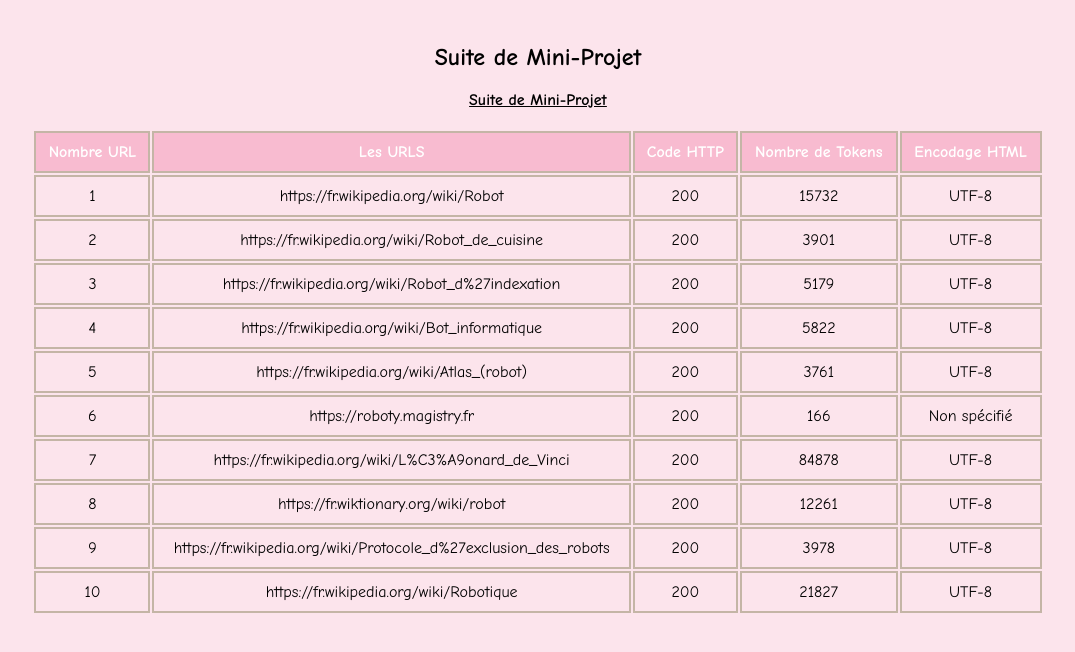
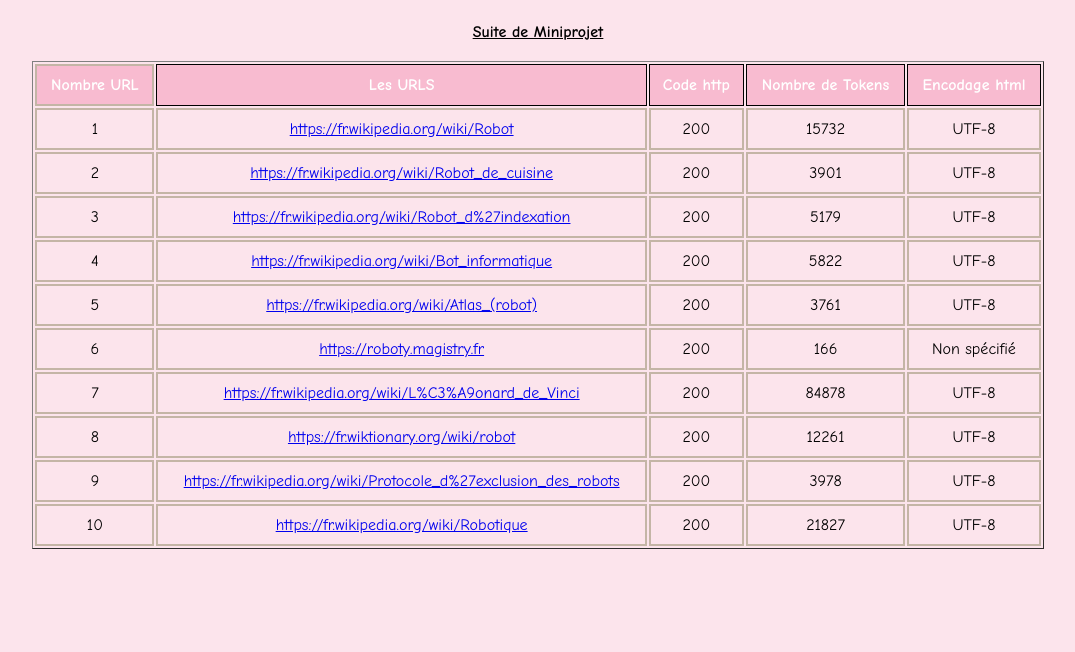
Before and after one commit to Ihsane39/tuto-page, a plain HTML site: page tableau-fr.html in a window 1280 px wide. Shown: the whole page, without its empty margins (102-1177 px from the left). Drawn offline with Linux system fonts and the light colour scheme.

Commit message:
ajout tabelau-fr.html lien clicalbles

```diff
--- a/tableau-fr.html
+++ b/tableau-fr.html
@@ -1,99 +1,95 @@
 <!DOCTYPE html>
 <html lang="fr">
 <head>
-    <meta charset="UTF-8">
-    <meta name="viewport" content="width=device-width, initial-scale=1.0">
-    <title>Tableau de Résultats</title>
-    <!-- Lien vers le fichier CSS personnalisé -->
-    <link rel="stylesheet" type="text/css" href="IG.css">
+    <title>A simple HTML</title>
+    <meta charset="UTF-8" />
+    <link rel="stylesheet" type="text/css" href="IG.css" />
 </head>
 <body>
 <div style="width: 80%; margin: 0 auto; padding-top: 15px;">
-        <h2>Suite de Mini-Projet</h2>
-        <!-- Tableau stylé -->
-        <table width="100%">
+    <table border="1" width="100%">
         <caption style="padding-bottom:20px;">
-                <strong><u>Suite de Mini-Projet</u></strong>
+            <strong><u><center>Suite de Miniprojet</center></strong></u>
         </caption>
         <thead>
             <tr>
-                    <th>Nombre URL</th>
-                    <th>Les URLS</th>
-                    <th>Code HTTP</th>
-                    <th>Nombre de Tokens</th>
-                    <th>Encodage HTML</th>
+                <th style="border: auto solid black; padding: 10px;">Nombre URL</th>
+                <th style="border: 1px solid black; padding: 10px;">Les URLS</th>
+                <th style="border: 1px solid black; padding: 10px;">Code http</th>
+                <th style="border: 1px solid black; padding: 10px;">Nombre de Tokens</th>
+                <th style="border: 1px solid black; padding: 10px;">Encodage html</th>
             </tr>
         </thead>
         <tbody>
             <tr>
-                    <td>1</td>
-                    <td>https://fr.wikipedia.org/wiki/Robot</td>
-                    <td>200</td>
-                    <td>15732</td>
-                    <td>UTF-8</td>
+                <td> 1 </td>
+                <td><a href="https://fr.wikipedia.org/wiki/Robot" target="_blank">https://fr.wikipedia.org/wiki/Robot</a></td>
+                <td> 200 </td>
+                <td> 15732 </td>
+                <td> UTF-8 </td>
             </tr>
             <tr>
-                    <td>2</td>
-                    <td>https://fr.wikipedia.org/wiki/Robot_de_cuisine</td>
-                    <td>200</td>
-                    <td>3901</td>
-                    <td>UTF-8</td>
+                <td> 2 </td>
+                <td><a href="https://fr.wikipedia.org/wiki/Robot_de_cuisine" target="_blank">https://fr.wikipedia.org/wiki/Robot_de_cuisine</a></td>
+                <td> 200 </td>
+                <td> 3901 </td>
+                <td> UTF-8 </td>
             </tr>
             <tr>
-                    <td>3</td>
-                    <td>https://fr.wikipedia.org/wiki/Robot_d%27indexation</td>
-                    <td>200</td>
-                    <td>5179</td>
-                    <td>UTF-8</td>
+                <td> 3 </td>
+                <td><a href="https://fr.wikipedia.org/wiki/Robot_d%27indexation" target="_blank">https://fr.wikipedia.org/wiki/Robot_d%27indexation</a></td>
+                <td> 200 </td>
+                <td> 5179 </td>
+                <td> UTF-8 </td>
             </tr>
             <tr>
-                    <td>4</td>
-                    <td>https://fr.wikipedia.org/wiki/Bot_informatique</td>
-                    <td>200</td>
-                    <td>5822</td>
-                    <td>UTF-8</td>
+                <td> 4 </td>
+                <td><a href="https://fr.wikipedia.org/wiki/Bot_informatique" target="_blank">https://fr.wikipedia.org/wiki/Bot_informatique</a></td>
+                <td> 200 </td>
+                <td> 5822 </td>
+                <td> UTF-8 </td>
             </tr>
             <tr>
-                    <td>5</td>
-                    <td>https://fr.wikipedia.org/wiki/Atlas_(robot)</td>
-                    <td>200</td>
-                    <td>3761</td>
-                    <td>UTF-8</td>
+                <td> 5 </td>
+                <td><a href="https://fr.wikipedia.org/wiki/Atlas_(robot)" target="_blank">https://fr.wikipedia.org/wiki/Atlas_(robot)</a></td>
+                <td> 200 </td>
+                <td> 3761 </td>
+                <td> UTF-8 </td>
             </tr>
             <tr>
-                    <td>6</td>
-                    <td>https://roboty.magistry.fr</td>
-                    <td>200</td>
-                    <td>166</td>
-                    <td>Non spécifié</td>
+                <td> 6 </td>
+                <td><a href="https://roboty.magistry.fr" target="_blank">https://roboty.magistry.fr</a></td>
+                <td> 200 </td>
+                <td> 166 </td>
+                <td> Non spécifié </td>
             </tr>
             <tr>
-                    <td>7</td>
-                    <td>https://fr.wikipedia.org/wiki/L%C3%A9onard_de_Vinci</td>
-                    <td>200</td>
-                    <td>84878</td>
-                    <td>UTF-8</td>
+                <td> 7 </td>
+                <td><a href="https://fr.wikipedia.org/wiki/L%C3%A9onard_de_Vinci" target="_blank">https://fr.wikipedia.org/wiki/L%C3%A9onard_de_Vinci</a></td>
+                <td> 200 </td>
+                <td> 84878 </td>
+                <td> UTF-8 </td>
             </tr>
             <tr>
-                    <td>8</td>
-                    <td>https://fr.wiktionary.org/wiki/robot</td>
-                    <td>200</td>
-                    <td>12261</td>
-                    <td>UTF-8</td>
+                <td> 8 </td>
+                <td><a href="https://fr.wiktionary.org/wiki/robot" target="_blank">https://fr.wiktionary.org/wiki/robot</a></td>
+                <td> 200 </td>
+                <td> 12261 </td>
+                <td> UTF-8 </td>
             </tr>
             <tr>
-                    <td>9</td>
-                    <td>https://fr.wikipedia.org/wiki/Protocole_d%27exclusion_des_robots</td>
-                    <td>200</td>
-                    <td>3978</td>
-                    <td>UTF-8</td>
+                <td> 9 </td>
+                <td><a href="https://fr.wikipedia.org/wiki/Protocole_d%27exclusion_des_robots" target="_blank">https://fr.wikipedia.org/wiki/Protocole_d%27exclusion_des_robots</a></td>
+                <td> 200 </td>
+                <td> 3978 </td>
+                <td> UTF-8 </td>
             </tr>
             <tr>
-                    <td>10</td>
-                    <td>https://fr.wikipedia.org/wiki/Robotique</td>
-                    <td>200</td>
-                    <td>21827</td>
-                    <td>UTF-8</td>
+                <td> 10 </td>
+                <td><a href="https://fr.wikipedia.org/wiki/Robotique" target="_blank">https://fr.wikipedia.org/wiki/Robotique</a></td>
+                <td> 200 </td>
+                <td> 21827 </td>
+                <td> UTF-8 </td>
             </tr>
         </tbody>
     </table>
```
Lines whose indentation alone changed are shown as unchanged.
